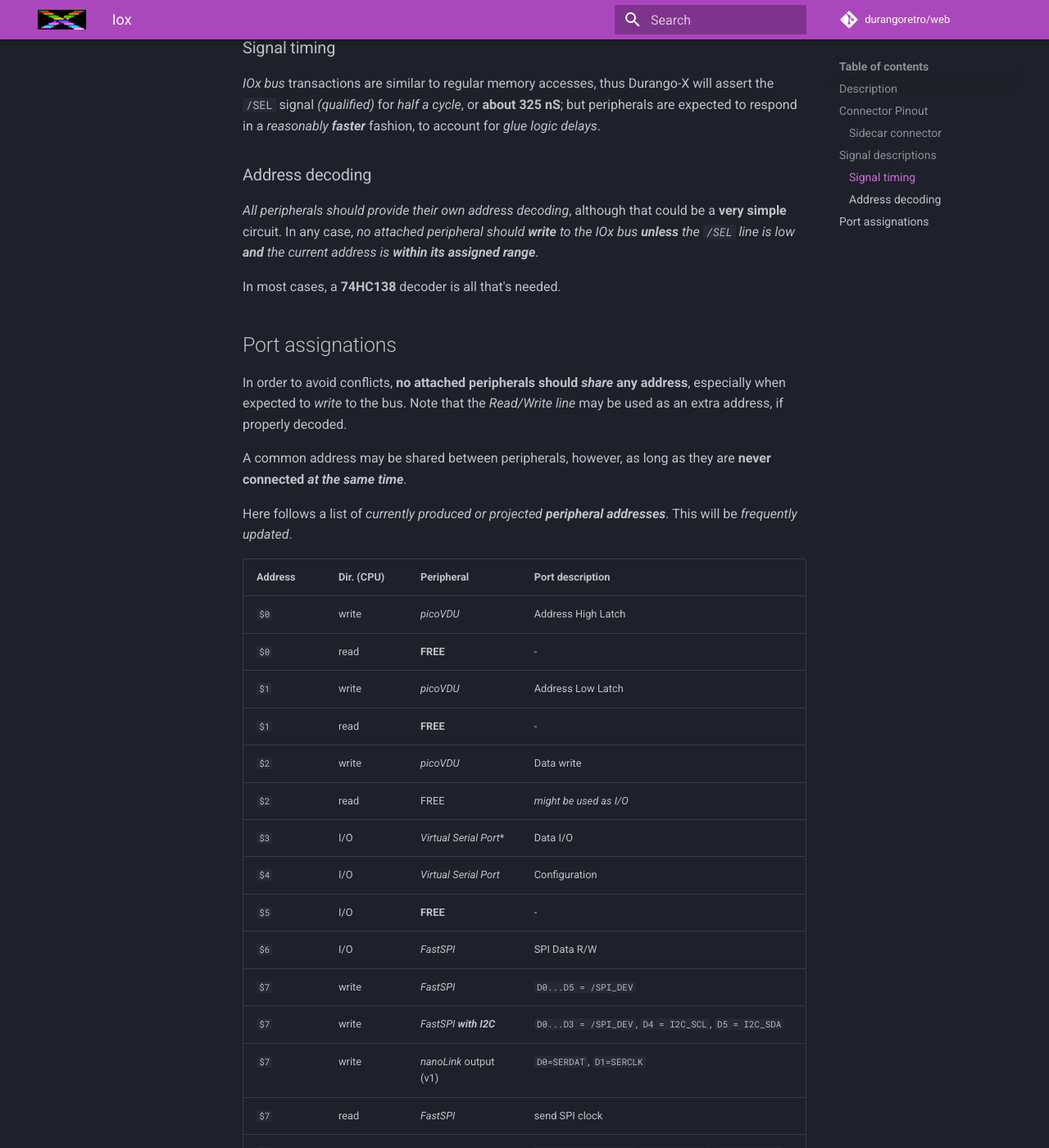
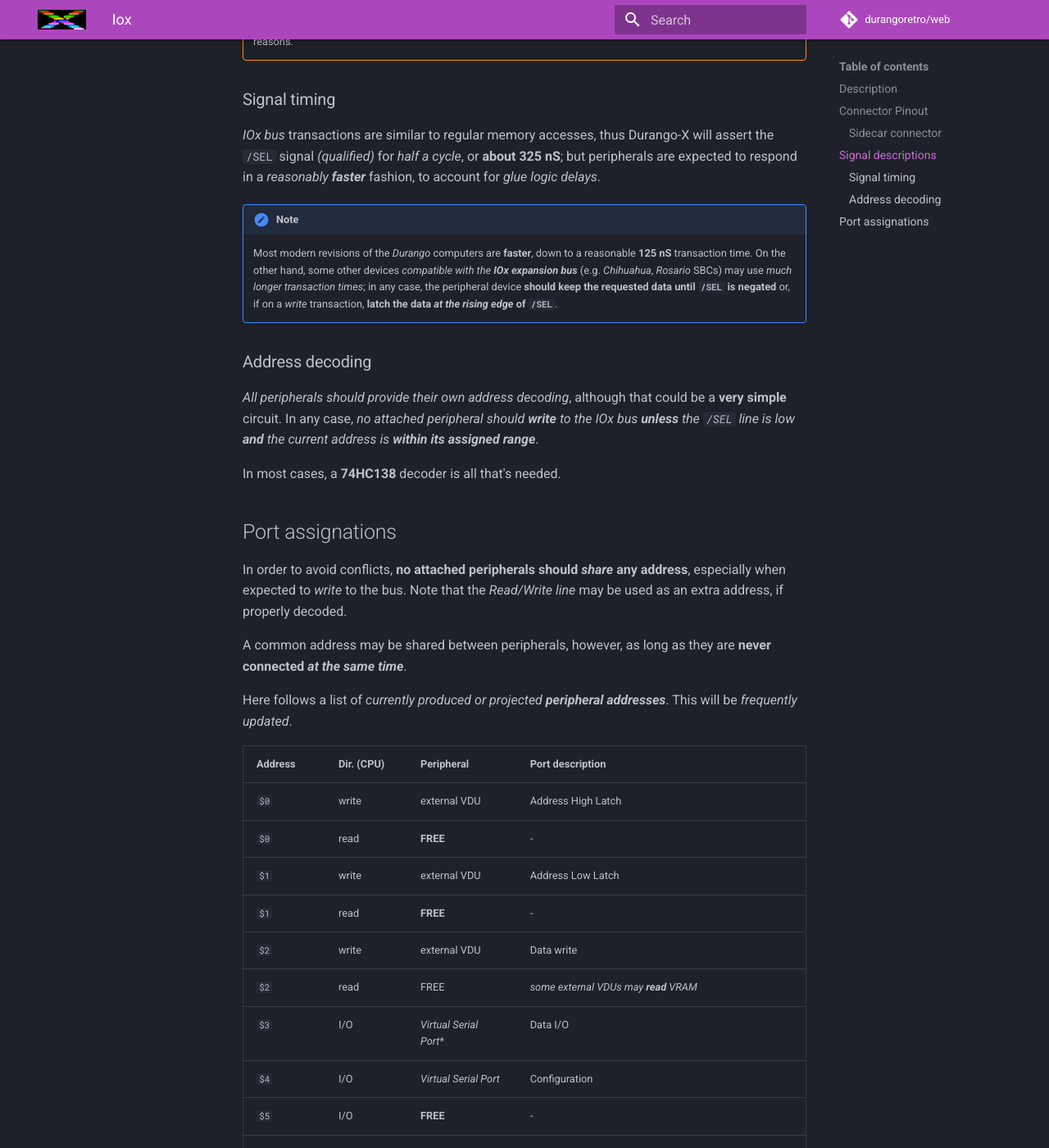
Before and after one commit to durangoretro/web, an MkDocs documentation site: the page built from docs/hard/bus/iox.md, in a window 1280 px wide and 1400 px high, scrolled down 2331 px. Shown: the whole window at 82% size. Built offline with MkDocs 1.6.1 and Material for MkDocs 9.7.7, drawn with Linux system fonts in a browser that asks for light colours; comment, search, counter and statistics services are not loaded; some of the changed text lies outside the part shown.

Commit message:
Update IOx peripheral addresses table and timing

```diff
--- a/docs/hard/bus/iox.md
+++ b/docs/hard/bus/iox.md
@@ -45,8 +45,12 @@
 |`GND` |Ground     |Output              |Mandatory connection, even is the peripheral is self-powered.|
 |`PD0-PD7`|Peripheral Data Bus|Input/Output|**Must** be kept in _high-impedance_ state when `/SEL` is high.|
 |`BA0-BA3`|Buffered Address Bus|Output  |Constantly exposing the CPU's lower address bits.|
-|`/WE` |Write Enable|Output             |This _or_ `/SEL` **must** be _qualified_ via the Clock signal (usually the latter).|
-|`/SEL`|IOx Select |Output              |Active when the CPU interacts with the IOx bus. _Peripherals can **not** ask for CPU attention_, other than via **polling**.|
+|`/WE` |Write Enable|Output             |Either this _or_ `/SEL` **must** be _qualified_ via the Clock signal (usually the latter).|
+|`/SEL`|IOx Select |Output              |Active when the CPU interacts with the IOx bus.
+
+!!! note
+
+	Peripherals can **not** ask for CPU attention, other than _polling_.
 
 !!! warning
 
@@ -58,6 +62,10 @@
 
 _IOx bus_ transactions are similar to regular memory accesses, thus Durango-X will assert the `/SEL` signal _(qualified)_ for _half a cycle_, or
 **about 325 nS**; but peripherals are expected to respond in a _reasonably **faster**_ fashion, to account for _glue logic delays_.
+
+!!! note
+
+	Most modern revisions of the _Durango_ computers are **faster**, down to a reasonable **125 nS** transaction time. On the other hand, some other devices _compatible with the **IOx expansion bus**_ (e.g. _Chihuahua_, _Rosario_ SBCs) may use _much longer transaction times_; in any case, the peripheral device **should keep the requested data until `/SEL` is negated** or, if on a _write_ transaction, **latch the data _at the rising edge_ of `/SEL`**.
 
 ### Address decoding
 
@@ -76,21 +84,19 @@
 
 |Address|Dir. (CPU)|Peripheral|Port description|
 |-------|----------|----------|----------------|
-|`$0`   |write     |_picoVDU_ |Address High Latch|
+|`$0`   |write     |external VDU|Address High Latch|
 |`$0`   |read      |**FREE**  |-|
-|`$1`   |write     |_picoVDU_ |Address Low Latch|
+|`$1`   |write     |external VDU|Address Low Latch|
 |`$1`   |read      |**FREE**  |-|
-|`$2`   |write     |_picoVDU_ |Data write      |
-|`$2`   |read      |FREE      |_might be used as I/O_|
+|`$2`   |write     |external VDU|Data write      |
+|`$2`   |read      |FREE      |_some external VDUs may **read** VRAM_|
 |`$3`   |I/O       |_Virtual Serial Port_\*|Data I/O|
 |`$4`   |I/O       |_Virtual Serial Port_|Configuration|
 |`$5`   |I/O       |**FREE**  |-|
 |`$6`   |I/O       |_FastSPI_ |SPI Data R/W|
-|`$7`   |write     |_FastSPI_ |`D0...D5 = /SPI_DEV`|
-|`$7`   |write     |_FastSPI **with I2C**_|`D0...D3 = /SPI_DEV`, `D4 = I2C_SCL`, `D5 = I2C_SDA`|
+|`$7`   |write     |_FastSPI_ **with I2C**|`D0...D3 = /SPI_DEV`, `D4 = I2C_SCL`, `D5 = I2C_SDA`|
 |`$7`   |write     |_nanoLink_ output (v1)|`D0=SERDAT`, `D1=SERCLK`|
-|`$7`   |read      |_FastSPI_ |send SPI clock|
-|`$7`   |read      |_FastSPI **with I2C**_|`D0...D3 = /SPI_DEV`, `D6 = I2C_SCL`, `D7 = I2C_SDA`; _also send SPI clock_|
+|`$7`   |read      |_FastSPI **with I2C**_|Send SPI clock; return value is `D0...D3 = /SPI_DEV`, `D6 = I2C_SCL`, `D7 = I2C_SDA`|
 |`$8`   |write     |_Static RAM storage_|Address High Latch|
 |`$0`   |read      |**FREE**  |-|
 |`$9`   |write     |_Static RAM storage_|Address Low Latch|
@@ -104,7 +110,7 @@
 |`$D`   |write     |Gamepads  |Shift data _(NES only, but ignored by MD)_|
 |`$D`   |read      |Gamepad 1 |Read status     |
 |`$E`   |write     |_nanoLink_ output **(v2+)**|`D0=SERDAT`, `D1=SERCLK`|
-|`$E`   |read      |**FREE**  |-|
+|`$E`   |read      |**FREE**  |_may become **Parallel GPIO**_, combining _nanoLink_ and a bit-banged SPI interface|
 |`$F`   |I/O       |_RESERVED_|-|
 
 !!! note
```
